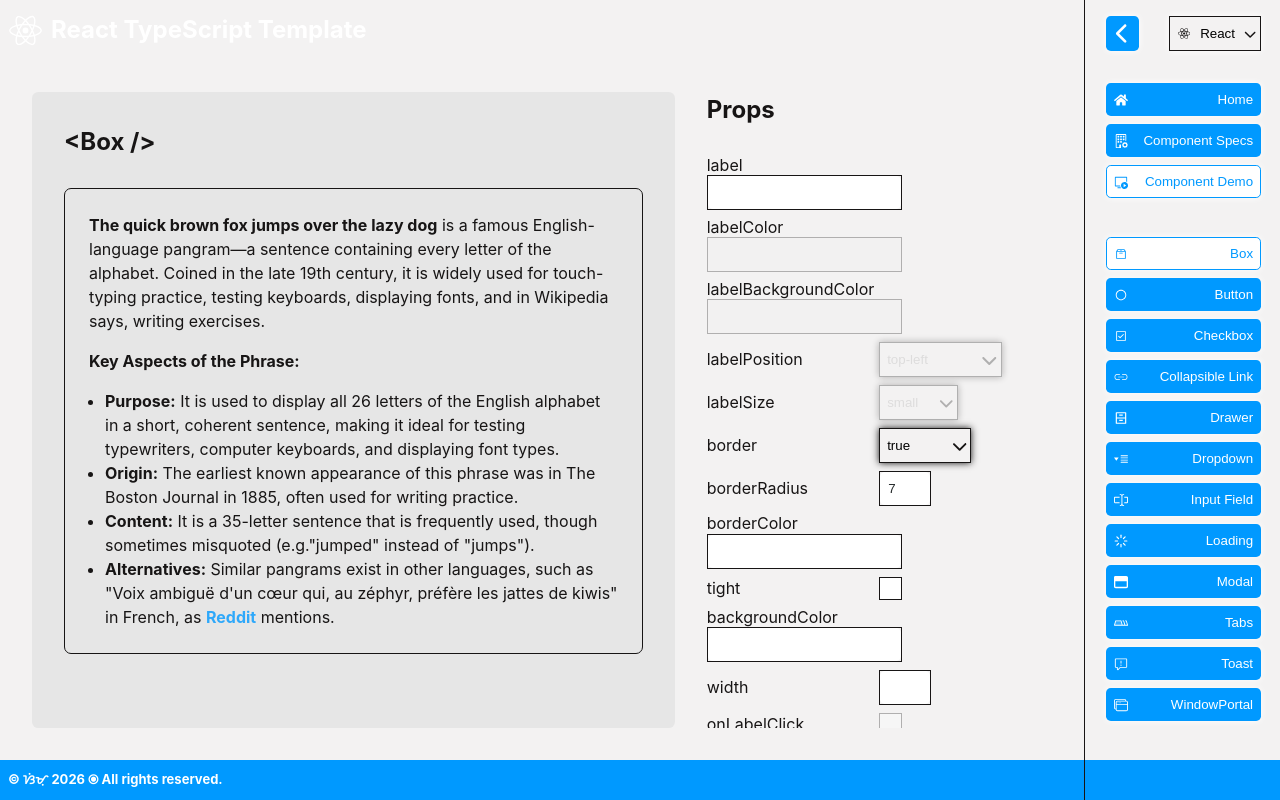
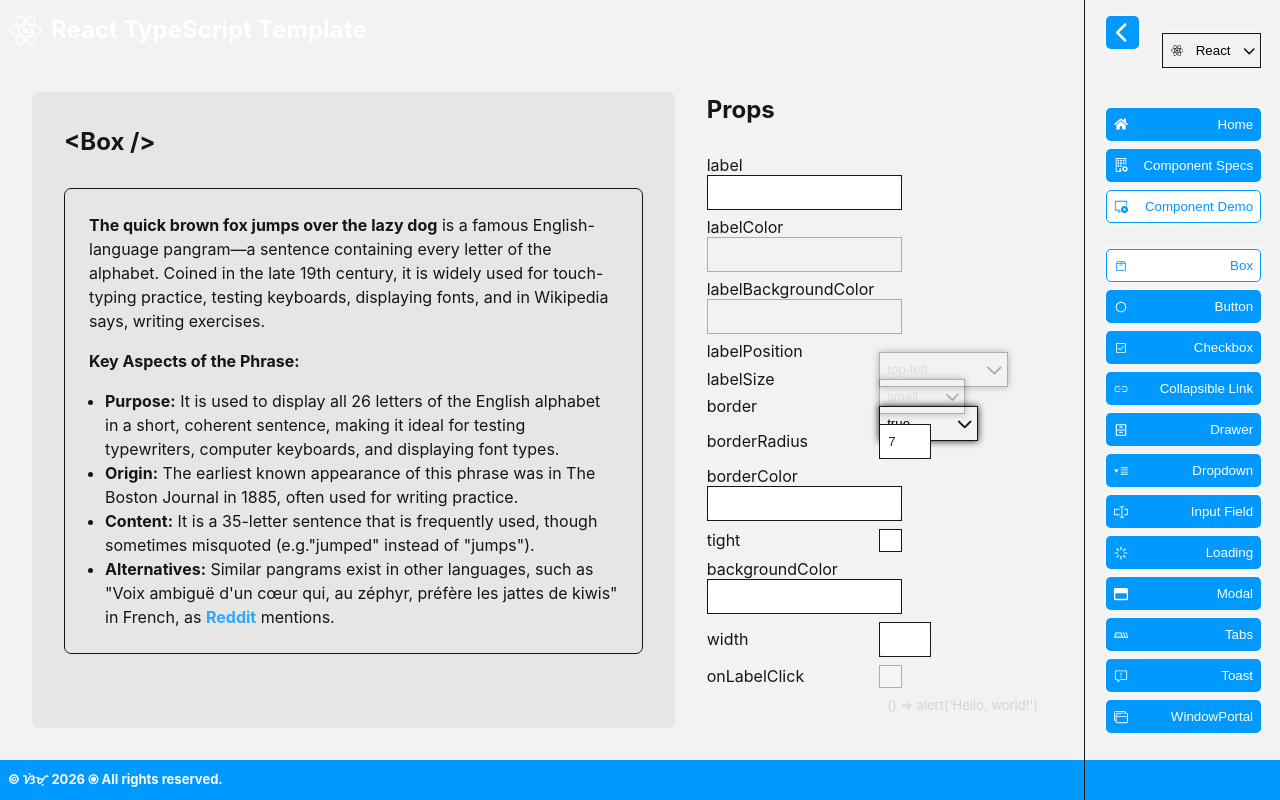
Before and after one commit to jaosimt/ts-app-template, a React (Create React App) app: page /demo/box in a window 1280 px wide. Built offline with nearby package versions, Linux system fonts and the light colour scheme.

Commit message:
replace Redux `connect` with hooks in App and Dropdown, clean up unused props, and refactor dropdown positioning logic

```diff
--- a/src/App.tsx
+++ b/src/App.tsx
@@ -4,7 +4,6 @@ import { FaChevronLeft, FaInstagram, FaReact } from 'react-icons/fa6';
 import { GiHamburgerMenu } from 'react-icons/gi';
 import { IoIosMoon } from 'react-icons/io';
 import { IoCloudOffline, IoLogoReact } from 'react-icons/io5';
-import { connect } from 'react-redux';
 import { Link, useLocation } from 'react-router';
 import styled from 'styled-components';
 import { ReactIcon } from './components/partials';
@@ -19,13 +18,12 @@ import NavigationMain from './navs';
 import NavigationDemo from './navs/demoNav';
 import ContentRouter from './routes';
 import { getError } from './slices/error';
-import { RootState } from './store';
 import { capitalize, classNames, hashCode, isMobile } from './utils';
 import './App.scss';
 import './styles/animations.scss';
 import './styles/tippy.scss';
 import { getTheme, setTheme } from './slices/theme';
-import { useAppDispatch } from './hooks';
+import { useAppDispatch, useAppSelector } from './hooks';
 import v from './styles/variables.module.scss';
 import { themedBannerBase64 } from './utils/ext';
 import { getAccentColor, getBorderColor } from './utils/themeUtils';
@@ -129,8 +127,11 @@ const appThemes = [
 
 const panelWidth = 196;
 
-const App = ({error, theme}: { error: any, theme: ThemeProp }) => {
+const App = () => {
     const dispatch = useAppDispatch();
+
+    const theme = useAppSelector(getTheme);
+    const error = useAppSelector(getError);
 
     const [offline, setOffline] = useState(false);
     const [sidePanelWidth, setSidePanelWidth] = useState(isMobile() ? 0 : panelWidth);
@@ -226,7 +227,7 @@ const App = ({error, theme}: { error: any, theme: ThemeProp }) => {
                         <h2 className={'m-0'}>React TypeScript Template</h2>
                     </Link>
                     {sidePanelWidth === 0 &&
-                        <Button icon={GiHamburgerMenu} className={'display-none'} onClick={sidePanelHandler}/>}
+                        <Button icon={GiHamburgerMenu} onClick={sidePanelHandler}/>}
                 </Header>
                 <Main $theme={theme} $fixed={true}>
                     <ContentWrapper $padRight={!pathname.startsWith('/demo')} className="content-wrapper">
@@ -239,9 +240,8 @@ const App = ({error, theme}: { error: any, theme: ThemeProp }) => {
             </div>
             <SidePanel style={styles} $theme={theme} className="side-panel">
                 <div className={'m-1 display-flex flex-direction-column gap-1 justify-content-space-between'} style={{height: 'calc(100% - 2rem)', marginRight: '1.5rem'}}>
-                    <div>
                     <div className={'display-flex justify-content-space-between mb-2'}>
-                            <Button icon={FaChevronLeft} className={'display-none'} onClick={sidePanelHandler}/>
+                        <Button icon={FaChevronLeft} onClick={sidePanelHandler}/>
                         <Dropdown
                             dropShadow={'#fff'}
                             className={'-mr-0p3'}
@@ -255,7 +255,6 @@ const App = ({error, theme}: { error: any, theme: ThemeProp }) => {
                         />
                     </div>
                     <NavigationMain sidePanelHandler={sidePanelHandler} theme={theme}/>
-                    </div>
                     {pathname.startsWith('/demo') && <NavigationDemo sidePanelHandler={sidePanelHandler} theme={theme}/>}
                     &nbsp;
                 </div>
@@ -265,9 +264,4 @@ const App = ({error, theme}: { error: any, theme: ThemeProp }) => {
     </>;
 };
 
-const mapStateToProps = (state: RootState) => ({
-    error: getError(state),
-    theme: getTheme(state),
-});
-
-export default connect(mapStateToProps)(App);
+export default App;
--- a/src/components/partials/dropdown/index.tsx
+++ b/src/components/partials/dropdown/index.tsx
@@ -2,12 +2,12 @@ import { FC, memo, useEffect, useRef, useState } from 'react';
 import { IconType } from 'react-icons';
 import { FaChevronDown } from 'react-icons/fa6';
 import styled from 'styled-components';
-import { useOnClickOutside, useWindowSize } from 'usehooks-ts';
+import { useOnClickOutside } from 'usehooks-ts';
 import { ThemeProp } from '../../../constants/interfaces';
 import { CSSColors, CSSUnit } from '../../../constants/types';
-import { useAppSelector, useKeyPress, useOnScroll } from '../../../hooks';
+import { useAppSelector, useKeyPress } from '../../../hooks';
 import { getTheme } from '../../../slices/theme';
-import { classNames, getRandStr, isObject, parseCSSUnit, Round } from '../../../utils';
+import { classNames, getRandStr, isNumber, isObject, parseCSSUnit, Round } from '../../../utils';
 import {
     getButtonDefaultBorderColor,
     getButtonDefaultHoverColor,
@@ -41,12 +41,14 @@ export type DropdownObjectOptions = {
 }
 
 type PosProp = {
-    left: number;
-    top: number;
+    height: number | string;
     width: number | string;
 }
 
-const Container = styled.div<{}>`
+const Container = styled.div<{
+    $zIndex: number;
+}>`
+    z-index: ${props => props.$zIndex};
     display: flex;
     flex-wrap: wrap;
     align-items: center;
@@ -79,26 +81,28 @@ const Label = styled.label<{
 `;
 
 const Wrapper = styled.div<{
-    $pos: PosProp;
+    $wrapperWidth: CSSUnit;
     $show: boolean;
     $disabled?: boolean;
     $theme?: ThemeProp;
     $dropShadow?: CSSColors;
 }>`
+    transition: all 700ms ease-in-out;
+    position: absolute;
+    display: flex;
+    flex-direction: column;
+    overflow: hidden;
+    flex: 1 1 auto;
     box-shadow: 0 0 7px ${props => props.$dropShadow || getLightShadow(props.$theme as ThemeProp)};
-    transition: all 0.2s ease-in-out;
     cursor: pointer;
-    width: ${props => parseCSSUnit(props.$pos.width as CSSUnit)};
+    width: ${props => props.$wrapperWidth};
     border: 1px solid ${props => getButtonDefaultBorderColor(props.$theme as ThemeProp)};
     border-radius: ${v.inputBorderRadius};
     background-color: ${v.backgroundColorDefault};
-    display: inline-flex;
     align-items: center;
     justify-content: space-between;
-    height: inherit;
     color: ${props => getButtonDefaultBorderColor(props.$theme as ThemeProp)};
 
-    ${props => props.$show && 'border-bottom-left-radius: 0; border-bottom-right-radius: 0; border-bottom-color: transparent;'}
     ${props => props.$disabled && 'opacity: 0.3; pointer-events: none;'}
     input {
         ${props => props.$disabled && 'opacity: 0.3;'}
@@ -119,6 +123,7 @@ const Input = styled.input<{ $hasIcon: boolean }>`
 const InputWrapper = styled.div<{
     $theme?: ThemeProp;
 }>`
+    width: 100%;
     height: ${v.inputHeight};
     display: flex;
     align-items: center;
@@ -136,19 +141,16 @@ const List = styled.div<{
     $theme?: ThemeProp;
     $dropShadow?: CSSColors;
 }>`
-    box-shadow: 0 0 7px ${props => props.$dropShadow || getLightShadow(props.$theme as ThemeProp)};
-    transition: border 0.2s ease-in-out;
     overflow-y: auto;
     z-index: 2;
     user-select: none;
     background-color: #fff;
-    border: 1px solid ${props => getButtonDefaultBorderColor(props.$theme as ThemeProp)};
-    border-bottom-left-radius: 0.3rem;
-    border-bottom-right-radius: 0.3rem;
     white-space: nowrap;
-    position: fixed;
-    top: ${props => `${props.$pos.top}px`};
-    left: ${props => `${props.$pos.left}px`};
+    top: 100%;
+    left: 0;
+    opacity: ${props => props.$show ? 1 : 0};
+    width: ${props => isNumber(props.$pos.width, true) ? '100%' : parseCSSUnit(props.$pos.width as CSSUnit)};
+    height: ${props => parseCSSUnit(props.$pos.height as CSSUnit)};
     max-height: ${props => parseCSSUnit(props.$maxDropdownHeight)};
     ${props => !props.$show && 'opacity: 0; z-index: -777; pointer-events: none;'}
 `;
@@ -166,6 +168,8 @@ const Option = styled.div<{
     justify-content: space-between;
     gap: 0.5rem;
     color: ${props => getButtonDefaultTextColor(props.$theme as ThemeProp)};
+    border-left: 1px solid #fff;
+    border-right: 1px solid #fff;
 
     &.selected {
         cursor: default;
@@ -231,45 +235,33 @@ const Dropdown: FC<DropdownProps> = (props) => {
     const [selected, setSelected] = useState<string | DropdownObjectOptions | undefined>(props_selected);
     const [show, setShow] = useState(false);
     const [dropDownPos, setDropdownPos] = useState<PosProp>({
-        left: 0,
-        top: 0,
+        height: 0,
         width: 'fit-content'
     });
 
-    const {width = 0} = useWindowSize();
     useOnClickOutside([listRef, wrapperRef], handleClickOutside);
-    useOnScroll(() => !show && setShow(false));
     useKeyPress('ArrowDown', (pressed: boolean) => arrowDownUpHandler(pressed, 'ArrowDown'));
     useKeyPress('ArrowUp', (pressed: boolean) => arrowDownUpHandler(pressed, 'ArrowUp'));
     useKeyPress('Enter', enterKeyHandler);
 
-    /* eslint-disable-next-line react-hooks/exhaustive-deps */ // I KNOW WHAT I AM DOING!!!
     useEffect(() => {
-        if (!wrapperRef.current || !listRef.current) return;
-
-        const {left, bottom} = wrapperRef.current.getBoundingClientRect();
-        const {width} = listRef.current.getBoundingClientRect();
-
-        if (
-            dropDownPos.top !== Round(bottom, 3)
-            || dropDownPos.left !== Round(left, 3)
-            || dropDownPos.width !== Round(width, 3)) {
-            setDropdownPos({left: Round(left, 3), width: Round(width, 3), top: Round(bottom, 3)});
-        }
-    });
+        if (!listRef.current || dropDownPos.width !== 'fit-content') return;
+        const width = listRef.current.clientWidth;
+        setDropdownPos({...dropDownPos, width: Round(width, 3)});
+        // eslint-disable-next-line
+    }, [listRef.current]);
 
     useEffect(() => {
-        if (show) return;
+        if (show) {
+            setDropdownPos({...dropDownPos, height: 'unset'});
+            return;
+        }
+
+        setDropdownPos({...dropDownPos, height: 0});
         if (JSON.stringify(scrolled) !== JSON.stringify(selected))
             setScrolled(selected);
         // eslint-disable-next-line
     }, [show]);
-
-    useEffect(() => {
-        if (!show) return;
-        setShow(false);
-        // eslint-disable-next-line
-    }, [width]);
 
     useEffect(() => {
         setSelected(props_selected);
@@ -281,6 +273,10 @@ const Dropdown: FC<DropdownProps> = (props) => {
         onChange && onChange(selected);
         // eslint-disable-next-line
     }, [selected]);
+
+    useEffect(() => {
+        console.log('dropDownPos:', dropDownPos);
+    }, [dropDownPos]);
 
     const isO = isObject(options[0]);
 
@@ -336,8 +332,10 @@ const Dropdown: FC<DropdownProps> = (props) => {
     const _selected = String(isO ? (selected as DropdownObjectOptions).value : selected);
     const _scrolled = String(isO ? (scrolled as DropdownObjectOptions).value : scrolled);
     const hasIcon = isO && (selected as DropdownObjectOptions) && (selected as DropdownObjectOptions).icon;
+    const wrapperWidth = parseCSSUnit(isNumber(dropDownPos.width, true) ? (+dropDownPos.width + 7) : dropDownPos.width as CSSUnit);
 
     return <Container
+        $zIndex={show ? 1 : 0}
         data-component={'dropdown'}
         aria-label={'Dropdown Component'}
         className={className}
@@ -351,9 +349,13 @@ const Dropdown: FC<DropdownProps> = (props) => {
             {icon && <ReactIcon icon={icon} />}
             {label}
         </Label>}
+        <div style={{
+            width: wrapperWidth,
+            height: `${v.inputHeight}`
+        }}>
             <Wrapper
                 ref={wrapperRef}
-            $pos={dropDownPos}
+                $wrapperWidth={wrapperWidth}
                 $disabled={disabled}
                 $show={show}
                 $theme={theme}
@@ -379,8 +381,9 @@ const Dropdown: FC<DropdownProps> = (props) => {
                         transform: `rotate(${show ? -180 : 0}deg)`,
                         color: 'gba(0, 123, 255, 0.63)',
                         cursor: 'pointer',
-                    marginRight: '0.2rem',
-                    width: '21px'
+                        marginRight: '0.3rem',
+                        width: '21px',
+                        height: '21px'
                     }} />
                 </InputWrapper>
                 <List
@@ -407,6 +410,7 @@ const Dropdown: FC<DropdownProps> = (props) => {
                     }
                 </List>
             </Wrapper>
+        </div>
     </Container>;
 };
 
```
Lines whose indentation alone changed are shown as unchanged.
